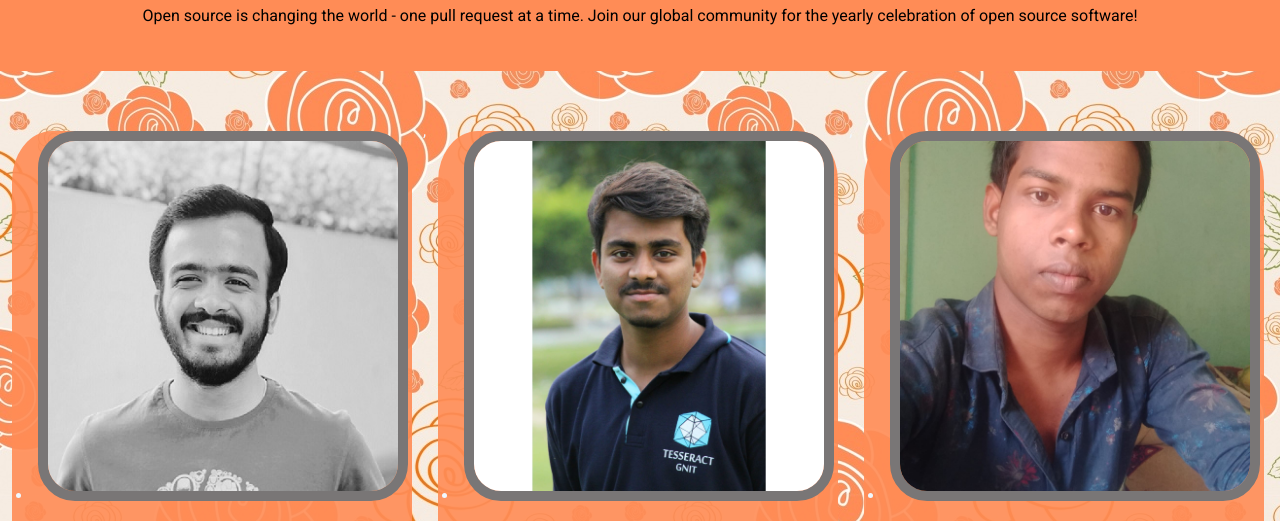
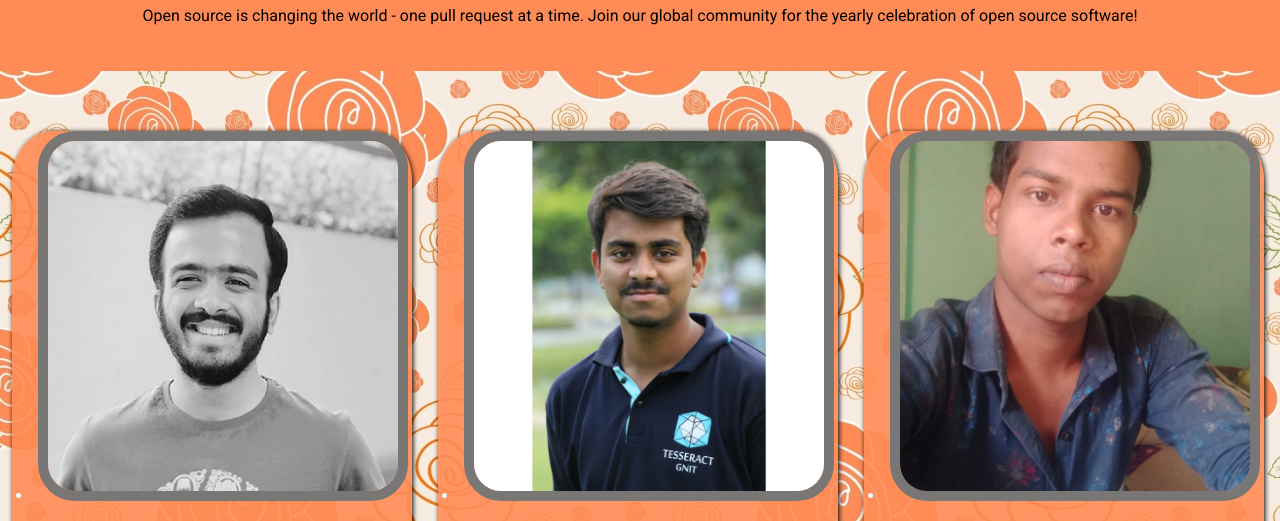
Before and after one commit to letskhabar/HacktoberFest-2020, a plain HTML site: page index.html in a window 1280 px wide. Shown: the part 105-626 px from the top of the page. Drawn offline with Linux system fonts and the light colour scheme.

Commit message:
added some card box shadow

```diff
--- a/style.css
+++ b/style.css
@@ -27,6 +27,7 @@ body {
     height: 500px;
     margin: 10px;
     border-radius: 10%;
+    box-shadow: 1px 1px 5px black;
 }
 
 img{
```
